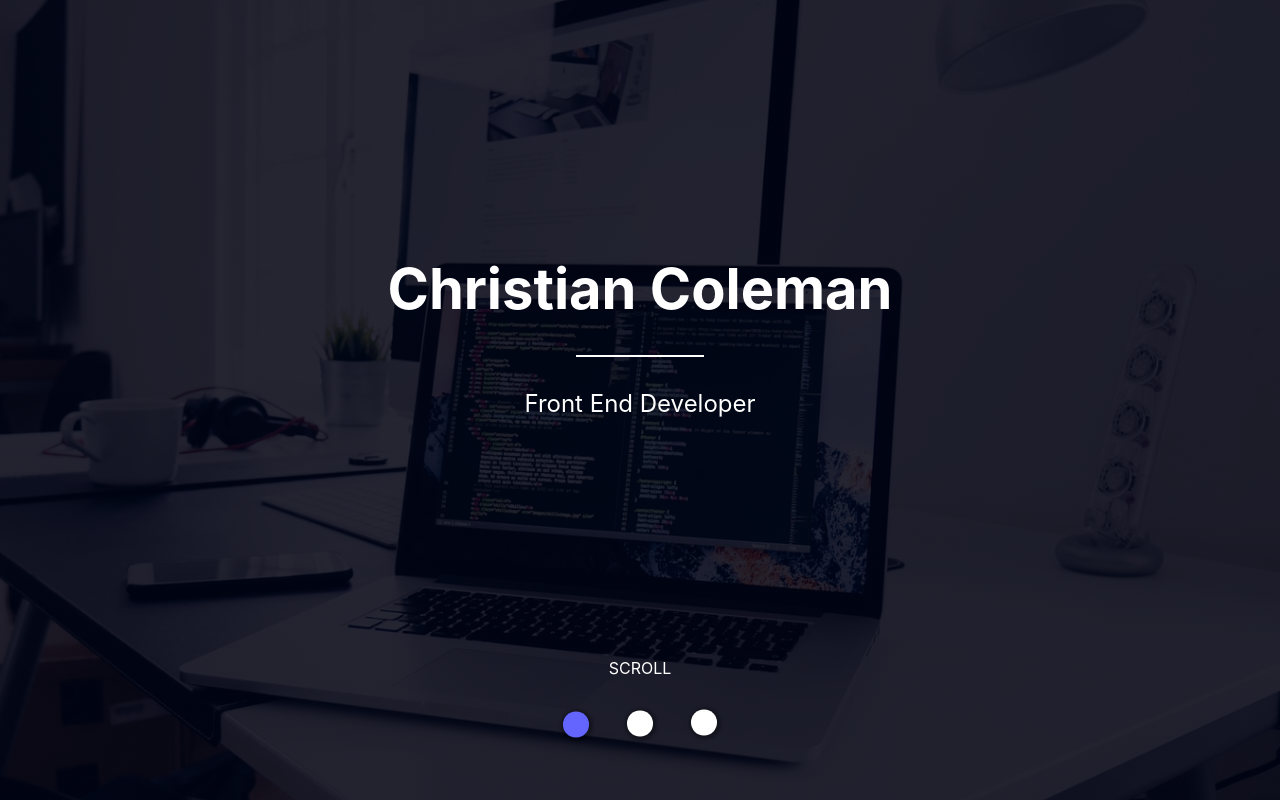
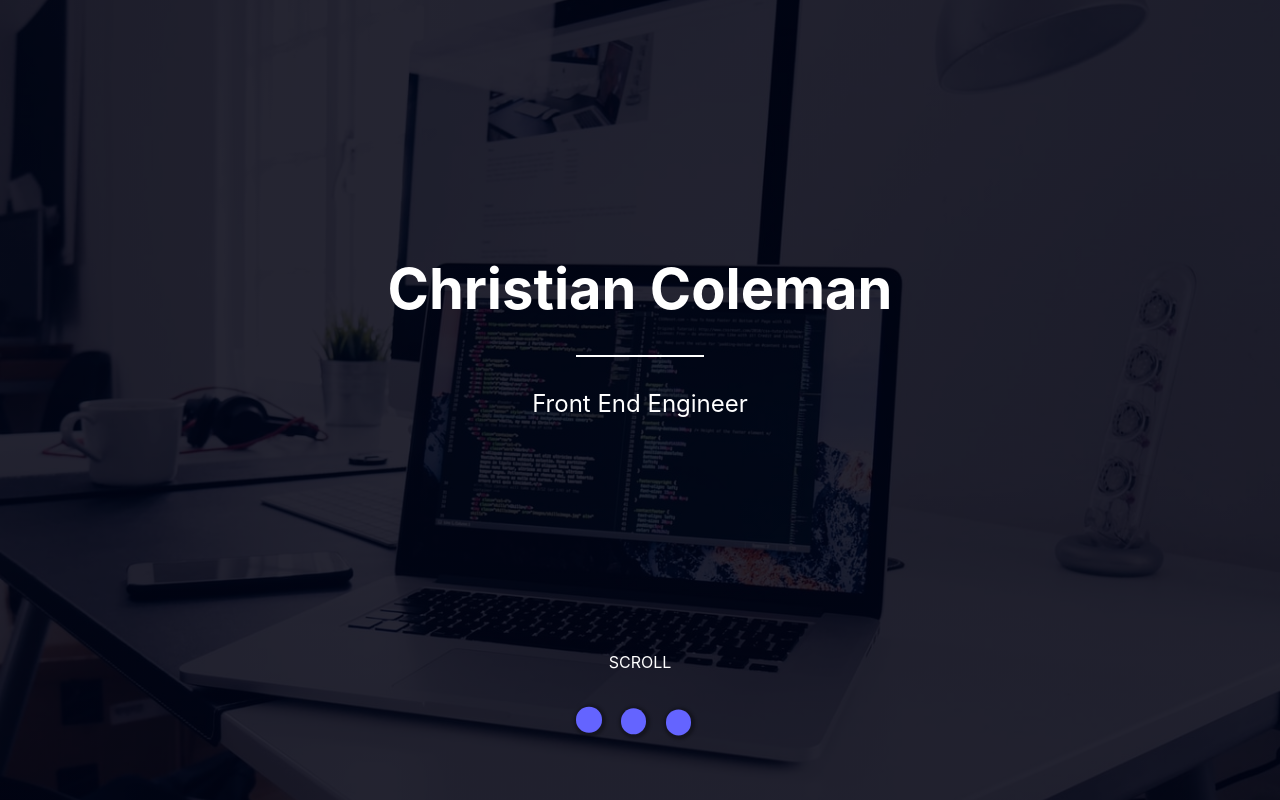
Before and after one commit to ChrisCodeCole/personal-portfolio-v2, a React (Create React App) app: page / in a window 1280 px wide. Built offline with nearby package versions, Linux system fonts and the light colour scheme.

Commit message:
added framer motion | modified animation

```diff
--- a/package.json
+++ b/package.json
@@ -8,6 +8,7 @@
 		"@testing-library/react": "^9.4.1",
 		"@testing-library/user-event": "^7.2.1",
 		"d3-ease": "^1.0.6",
+		"framer-motion": "^3.2.1",
 		"react": "^16.13.0",
 		"react-dom": "^16.13.0",
 		"react-redux": "^7.2.0",
--- a/src/components/pages/Landing/Landing.js
+++ b/src/components/pages/Landing/Landing.js
@@ -1,38 +1,40 @@
 import React, { useState, useEffect, useMemo } from 'react';
 import classes from './Landing.module.css';
 import { easeSinInOut } from 'd3-ease';
-import { animated, config, useSpring, useTrail } from 'react-spring';
+import { animated, useSpring } from 'react-spring';
+import { motion } from 'framer-motion';
+// import { animated, config, useSpring, useTrail } from 'react-spring';
 
-const numArray = [0, 1, 2];
-const useBubbleSpring = delay => {
-	return useSpring({
-		config: {
-			...config.gentle,
-			// easing: t => easeSinInOut(t),
-			duration: 3000,
-		},
-		delay: delay,
-		from: {
-			y: 0,
-		},
-		to: async next => {
-			while (1) {
-				await next({ y: 1 });
-			}
-		},
-		reset: true,
-	});
-};
+const bubbleNavArray = [0, 1, 2];
+// const useBubbleSpring = delay => {
+// 	return useSpring({
+// 		config: {
+// 			...config.gentle,
+// 			// easing: t => easeSinInOut(t),
+// 			duration: 3000,
+// 		},
+// 		delay: delay,
+// 		from: {
+// 			y: 0,
+// 		},
+// 		to: async next => {
+// 			while (1) {
+// 				await next({ y: 1 });
+// 			}
+// 		},
+// 		reset: true,
+// 	});
+// };
 
 export default function Landing() {
-	const bubbleSpring1 = useBubbleSpring(200);
-	const bubbleSpring2 = useBubbleSpring(400);
-	const bubbleSpring3 = useBubbleSpring(600);
-	const springs = {
-		bubbleSpring1,
-		bubbleSpring2,
-		bubbleSpring3,
-	};
+	// const bubbleSpring1 = useBubbleSpring(200);
+	// const bubbleSpring2 = useBubbleSpring(400);
+	// const bubbleSpring3 = useBubbleSpring(600);
+	// const springs = {
+	// 	bubbleSpring1,
+	// 	bubbleSpring2,
+	// 	bubbleSpring3,
+	// };
 
 	// useEffect(() => {
 
@@ -76,34 +78,29 @@ export default function Landing() {
 			>
 				<h1 className={classes.nameHeader}>Christian Coleman</h1>
 				<span className={classes.headerSeparator} />
-				<h3 className={classes.subHeader}> Front End Developer</h3>
+				<h3 className={classes.subHeader}> Front End Engineer</h3>
 			</animated.div>
 			<animated.div
 				style={bottomContainerProps}
 				className={classes.bottomContainer}
 			>
 				<span className={classes.scrollText}>SCROLL</span>
-				<div className={classes.bubblesWrapper}>
-					{numArray.map((num, idx) => {
+				<div className={classes.bubblesFlexWrapper}>
+					{bubbleNavArray.map((num, idx) => {
 						return (
-							<animated.span
-								key={num}
-								className={classes.bubbles}
-								style={{
-									...springs[`bubbleSpring${num + 1}`],
-									delay: idx * 1000,
-									transform: springs[
-										`bubbleSpring${num + 1}`
-									].y
-										.interpolate({
-											range: [0, 0.25, 0.5, 0.75, 1],
-											output: [0, -15, 0, 15, 0],
-										})
-										.interpolate(y => {
-											return `translateY(${y}%)`;
-										}),
-								}}
-							/>
+							<div className={classes.bubbleClickContainer}>
+								<motion.span
+									key={num}
+									className={classes.bubble}
+									animate={{ y: '-0.5vw' }}
+									transition={{
+										repeat: Infinity,
+										duration: 2,
+										delay: num * 0.3,
+										repeatType: 'reverse',
+									}}
+								/>
+							</div>
 						);
 					})}
 					{/* <span
--- a/src/components/pages/Landing/Landing.module.css
+++ b/src/components/pages/Landing/Landing.module.css
@@ -53,31 +53,40 @@
 	margin-bottom: 2.5%;
 }
 
-.bubblesWrapper {
+.bubblesFlexWrapper {
 	display: flex;
 	width: 100%;
 	justify-content: center;
 	margin-bottom: 5%;
 }
 
-.bubbles {
+.bubbleClickContainer {
+	height: 2.5vw;
+	width: 2.5vw;
+	display: flex;
+	justify-content: center;
+	align-items: flex-end;
+	margin-right: 1%;
+	cursor: pointer;
+}
+
+.bubble {
 	display: inline-block;
 	height: 2vw;
 	width: 2vw;
 	border-radius: 50%;
 	background-color: var(--main-textColor);
 	box-shadow: 1px 1px 3px 3px rgba(0, 0, 0, 0.3);
-	margin-right: 3%;
-	cursor: pointer;
+	/* margin-right: 3%; */
 	/* animation: bouncy 2s infinite; */
 }
 
-.bubbles:first-child {
+.bubble:first-child {
 	background-color: rgb(100, 100, 255);
 }
 
-.bubbles:last-child {
-	margin-right: 0;
+.bubble:last-child {
+	/* margin-right: 0; */
 }
 
 /*
```
Also changed, not shown: 1 other file (tests, documents, lock files or other folders).
